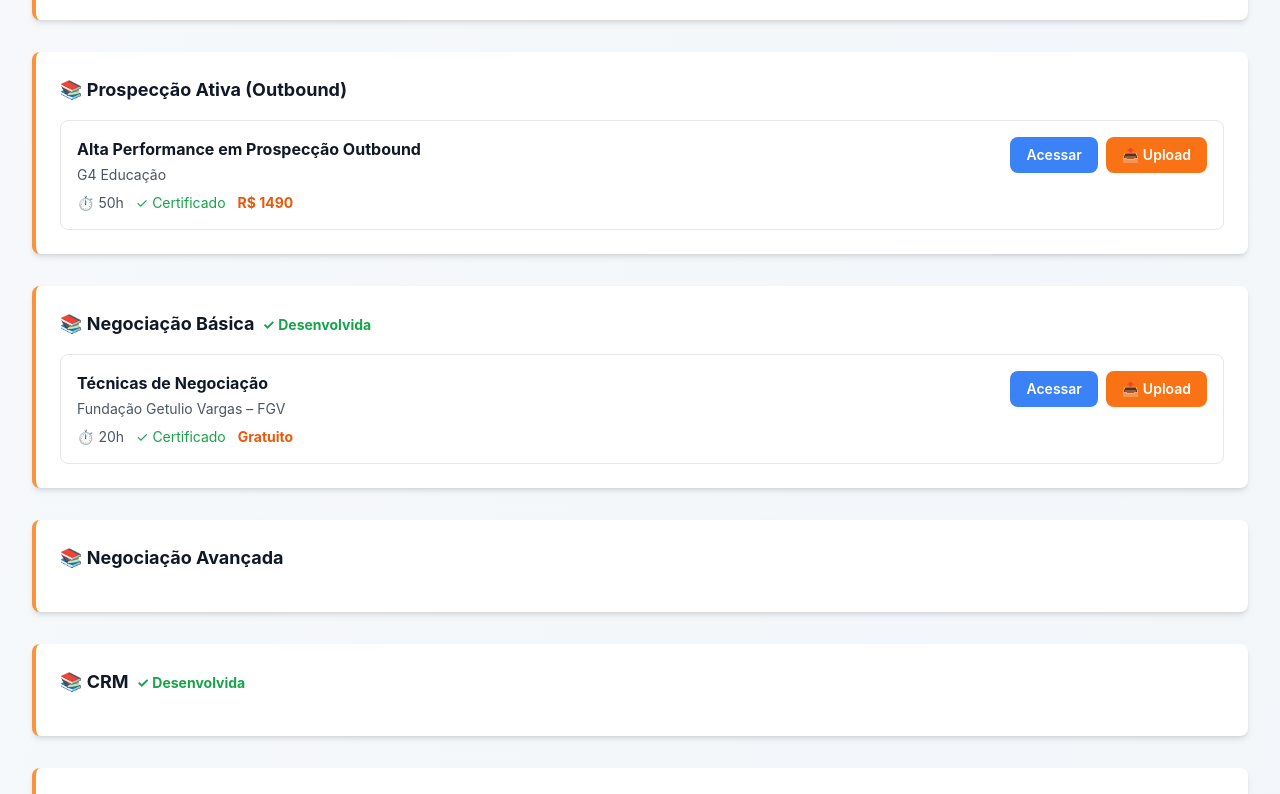
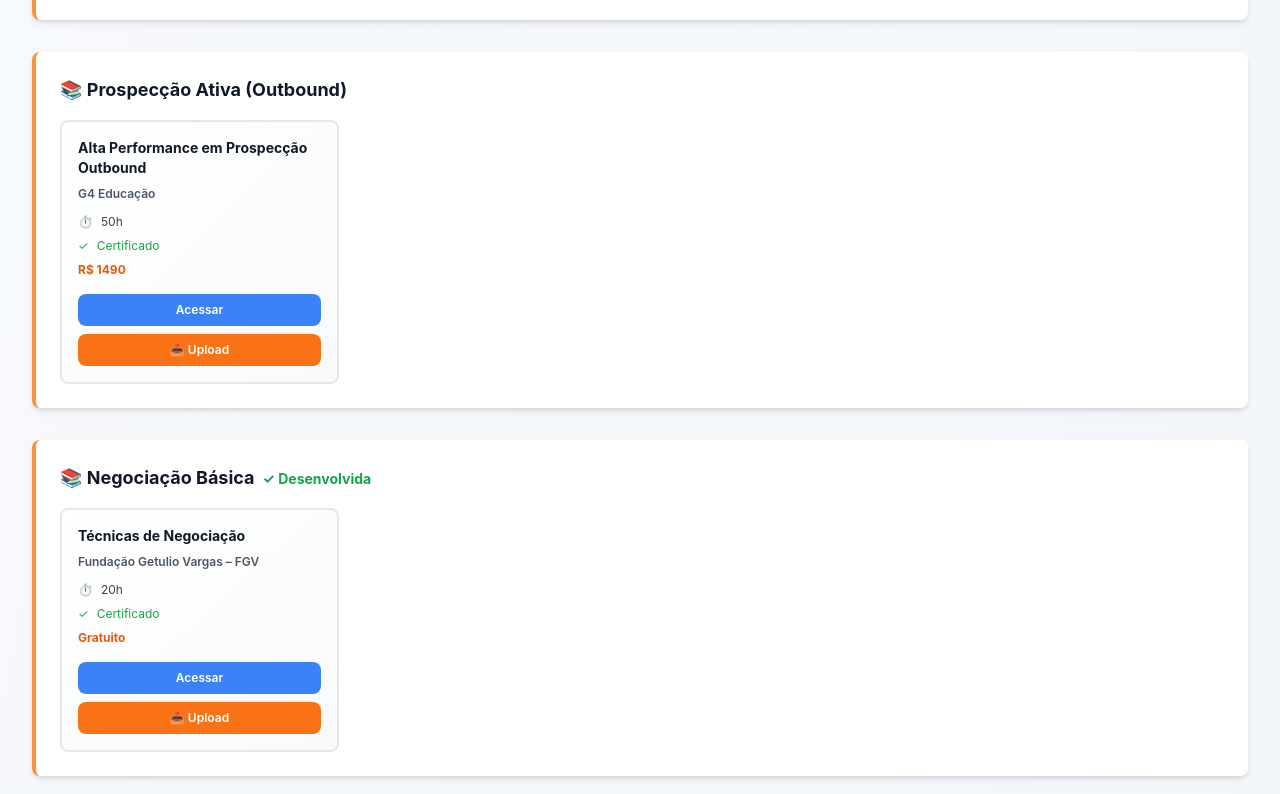
Before and after one commit to deniscansio/scaleconnect, a Next.js app: page /candidato/jornada-sucesso in a window 1280 px wide. Shown: the part 2900-3694 px from the top of the page. Built offline with nearby package versions, Linux system fonts and the light colour scheme.

Commit message:
Layout Update: Restore Grid/Kanban style for courses in Success Journey

```diff
--- a/app/candidato/jornada-sucesso/page.tsx
+++ b/app/candidato/jornada-sucesso/page.tsx
@@ -388,34 +388,44 @@ export default function JornadaSucessoPage() {
                     {isCompetencyDeveloped && <span className="text-green-600 ml-2 text-sm">✓ Desenvolvida</span>}
                   </h3>
 
-                  <div className="space-y-3">
+                  <div className="grid grid-cols-1 sm:grid-cols-2 lg:grid-cols-3 xl:grid-cols-4 gap-4">
                     {courses.map((course: any) => {
                       const isCompleted = isCourseCompleted(course.id)
                       const completedInfo = getCompletedCourseInfo(course.id)
 
                       return (
-                        <div key={course.id} className="border border-gray-200 rounded-lg p-4 hover:shadow-md transition">
-                          <div className="flex items-start justify-between">
-                            <div className="flex-1">
-                              <h4 className="font-bold text-gray-900 mb-1">{course.title}</h4>
-                              <p className="text-sm text-gray-600 mb-2">{course.institution}</p>
-                              <div className="flex items-center gap-3 text-sm flex-wrap">
-                                <span className="text-gray-600">⏱️ {course.duration}</span>
-                                {course.certificate && <span className="text-green-600">✓ Certificado</span>}
-                                <span className="font-bold text-orange-600">
+                        <div key={course.id} className="border-2 border-gray-200 rounded-lg p-4 hover:shadow-lg hover:border-orange-400 transition flex flex-col h-full bg-gradient-to-br from-white to-gray-50">
+                          <div className="flex-1 mb-4">
+                            <h4 className="font-bold text-gray-900 mb-2 text-sm line-clamp-2">{course.title}</h4>
+                            <p className="text-xs text-gray-600 mb-3 font-semibold">{course.institution}</p>
+                            <div className="flex flex-col gap-2 text-xs">
+                              <div className="flex items-center gap-2">
+                                <span className="text-gray-600">⏱️</span>
+                                <span className="text-gray-700">{course.duration}</span>
+                              </div>
+                              {course.certificate && (
+                                <div className="flex items-center gap-2">
+                                  <span className="text-green-600">✓</span>
+                                  <span className="text-green-600">Certificado</span>
+                                </div>
+                              )}
+                              <div className="flex items-center gap-2">
+                                <span className="text-orange-600 font-bold">
                                   {typeof course.value === 'number' ? `R$ ${course.value}` : course.value}
                                 </span>
                               </div>
+                            </div>
                             {isCompleted && completedInfo && (
-                                <div className="text-xs text-green-600 mt-2">
-                                  ✓ Concluído em {completedInfo.completedAt} - {completedInfo.fileName}
+                              <div className="text-xs text-green-600 mt-3 p-2 bg-green-50 rounded">
+                                ✓ Concluído em {completedInfo.completedAt}
                               </div>
                             )}
                           </div>
-                            <div className="flex gap-2 ml-4">
+
+                          <div className="flex flex-col gap-2">
                             <button
                               onClick={() => handleRedirectToCourse(course.url)}
-                                className="px-4 py-2 bg-blue-500 text-white rounded-lg hover:bg-blue-600 font-semibold text-sm whitespace-nowrap"
+                              className="w-full px-3 py-2 bg-blue-500 text-white rounded-lg hover:bg-blue-600 font-semibold text-xs transition"
                             >
                               Acessar
                             </button>
@@ -423,16 +433,16 @@ export default function JornadaSucessoPage() {
                               <>
                                 <button
                                   disabled
-                                    className="px-4 py-2 bg-green-500 text-white rounded-lg font-semibold text-sm whitespace-nowrap cursor-not-allowed"
+                                  className="w-full px-3 py-2 bg-green-500 text-white rounded-lg font-semibold text-xs cursor-not-allowed"
                                 >
                                   ✓ Concluído
                                 </button>
                                 {completedInfo?.certificateUrl && (
                                   <button
                                     onClick={() => setViewingCertificate(completedInfo.certificateUrl || null)}
-                                      className="px-4 py-2 bg-purple-500 text-white rounded-lg hover:bg-purple-600 font-semibold text-sm whitespace-nowrap"
+                                    className="w-full px-3 py-2 bg-purple-500 text-white rounded-lg hover:bg-purple-600 font-semibold text-xs transition"
                                   >
-                                      👁️ Ver
+                                    👁️ Ver Cert.
                                   </button>
                                 )}
                               </>
@@ -450,13 +460,12 @@ export default function JornadaSucessoPage() {
                                 <button
                                   onClick={() => handleUploadClick(course.id)}
                                   disabled={uploadingCourseId === course.id}
-                                    className="px-4 py-2 bg-orange-500 text-white rounded-lg hover:bg-orange-600 font-semibold text-sm whitespace-nowrap disabled:opacity-50 disabled:cursor-not-allowed transition"
+                                  className="w-full px-3 py-2 bg-orange-500 text-white rounded-lg hover:bg-orange-600 font-semibold text-xs disabled:opacity-50 disabled:cursor-not-allowed transition"
                                 >
-                                    {uploadingCourseId === course.id ? '⏳ Processando...' : '📤 Upload'}
+                                  {uploadingCourseId === course.id ? '⏳ ...' : '📤 Upload'}
                                 </button>
                               </>
                             )}
-                            </div>
                           </div>
                         </div>
                       )
```
Lines whose indentation alone changed are shown as unchanged.
